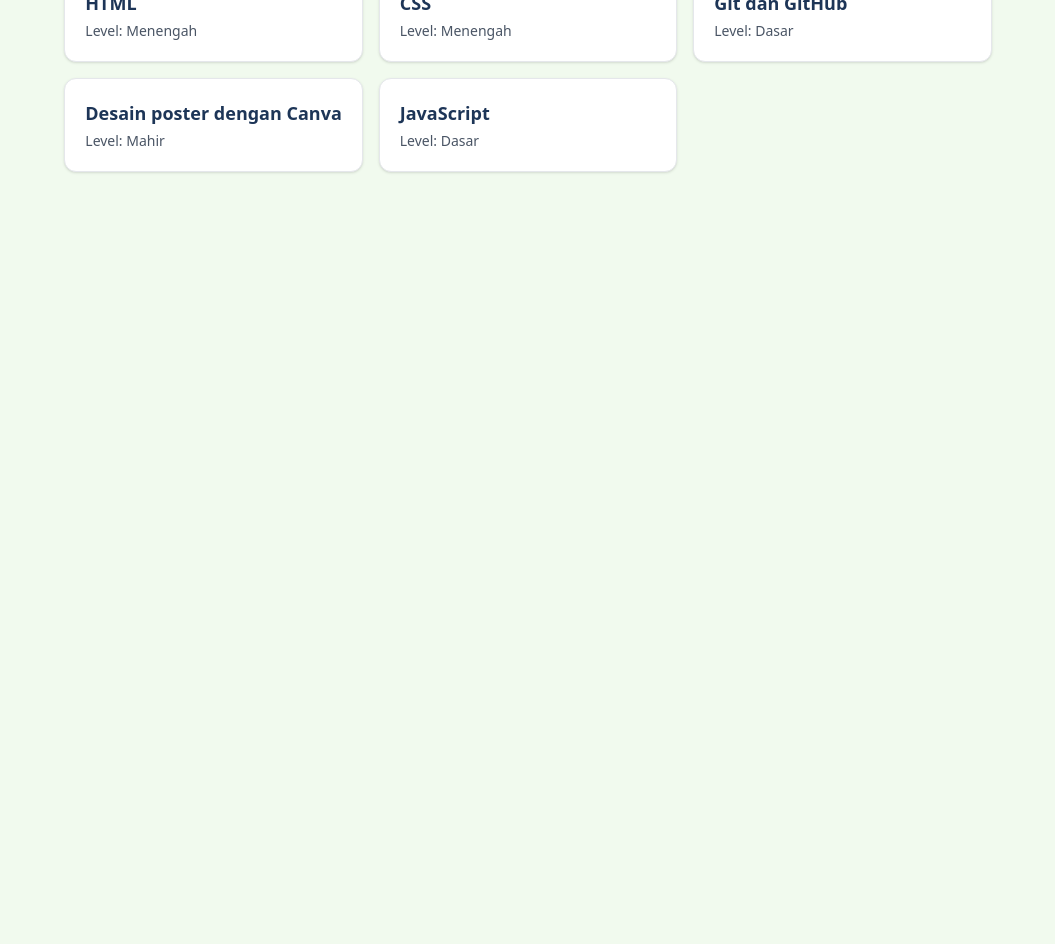
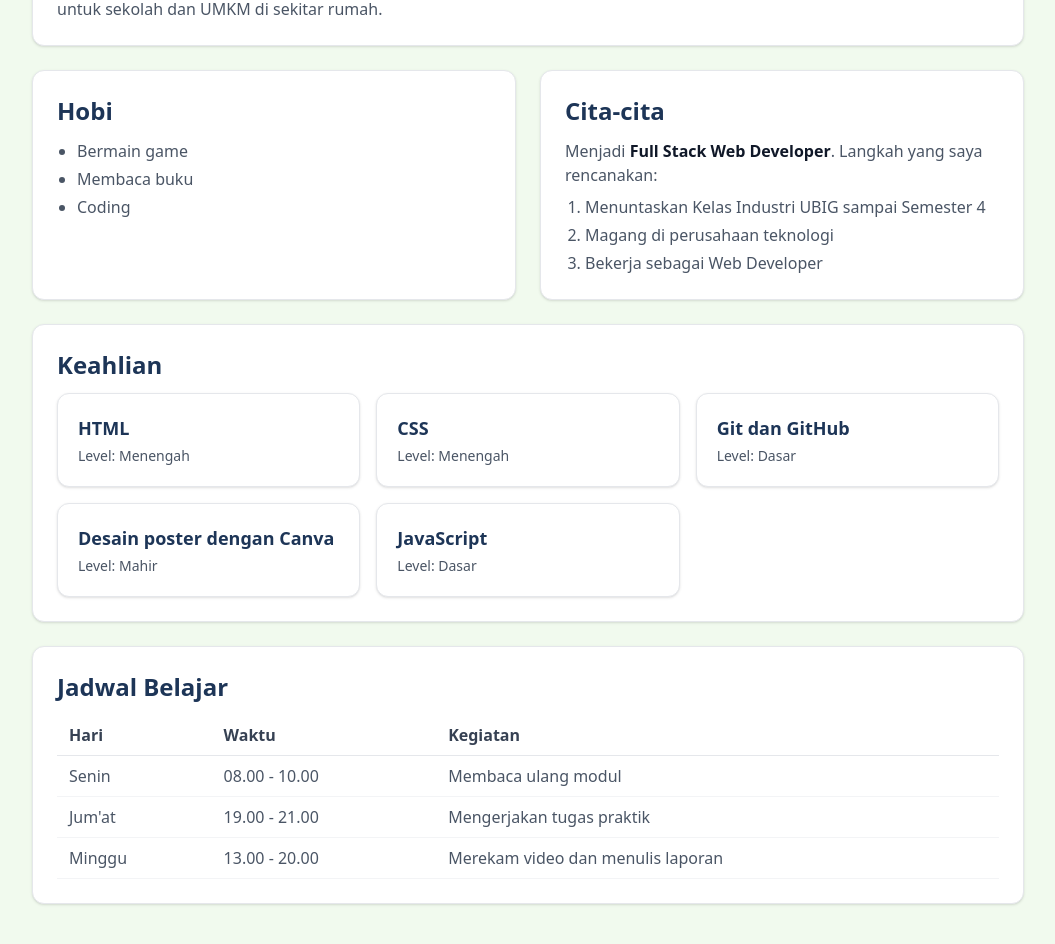
Before and after one commit to AgungCahyo02/portofolio-next, a Next.js app: page / in a window 1280 px wide. Shown: the part 340-1284 px from the top of the page, without its empty margins (112-1167 px from the left). Before the commit the page ends 800 px from the top, so only its background shows below. Built offline with nearby package versions, Linux system fonts and the light colour scheme.

Commit message:
feat: pindahkan isi beranda portofolio ke next.js

```diff
--- a/src/app/globals.css
+++ b/src/app/globals.css
@@ -2,6 +2,6 @@
 
 @theme {
   --color-utama: #1d3557;
-  --color-aksen: #C1121F;
+  --color-aksen: #2E5A44;
   --color-latar: #f1faee;
 }
--- a/src/app/page.js
+++ b/src/app/page.js
@@ -1,5 +1,6 @@
 import Hero from "@/components/Hero";
 import SkillCard from "@/components/SkillCard";
+import Kartu from "@/components/Kartu";
 
 const skills = [
   { nama: "HTML", level: "Menengah" },
@@ -9,16 +10,63 @@ const skills = [
   { nama: "JavaScript", level: "Dasar" },
 ];
 
+const hobi = [
+  "Bermain game",
+  "Membaca buku",
+  "Coding",
+];
+
+const rencana = [
+  "Menuntaskan Kelas Industri UBIG sampai Semester 4",
+  "Magang di perusahaan teknologi",
+  "Bekerja sebagai Web Developer",
+];
+
+const jadwal = [
+  { hari: "Senin", waktu: "08.00 - 10.00", kegiatan: "Membaca ulang modul" },
+  { hari: "Jum'at", waktu: "19.00 - 21.00", kegiatan: "Mengerjakan tugas praktik" },
+  { hari: "Minggu", waktu: "13.00 - 20.00", kegiatan: "Merekam video dan menulis laporan" },
+];
+
 export default function Home() {
   return (
-    <main className="mx-auto max-w-5xl px-4 py-10">
+    <main className="mx-auto max-w-5xl px-4 py-10 space-y-6">
       <Hero
         nama="Agung Cahyo"
         tagline="Siswa SMK calon Junior Web Developer di Kelas Industri UBIG."
       />
 
-      <section className="mt-10">
-        <h2 className="mb-4 text-2xl font-bold text-utama">Keahlian</h2>
+      {/* Tentang Saya */}
+      <Kartu judul="Tentang Saya">
+        <p className="text-gray-600">
+          Saya tinggal di Malang dan senang mencoba hal baru di dunia teknologi. Saya ingin bisa membuat website yang bermanfaat untuk sekolah dan UMKM di sekitar rumah.
+        </p>
+      </Kartu>
+
+      {/* Hobi dan Cita-cita Berdampingan */}
+      <div className="grid gap-6 md:grid-cols-2">
+        <Kartu judul="Hobi">
+          <ul className="list-disc pl-5 space-y-1 text-gray-600">
+            {hobi.map((item, index) => (
+              <li key={index}>{item}</li>
+            ))}
+          </ul>
+        </Kartu>
+
+        <Kartu judul="Cita-cita">
+          <p className="mb-2 text-gray-600">
+            Menjadi <span className="font-semibold text-gray-900">Full Stack Web Developer</span>. Langkah yang saya rencanakan:
+          </p>
+          <ol className="list-decimal pl-5 space-y-1 text-gray-600">
+            {rencana.map((item, index) => (
+              <li key={index}>{item}</li>
+            ))}
+          </ol>
+        </Kartu>
+      </div>
+
+      {/* Keahlian */}
+      <Kartu judul="Keahlian">
         <div className="grid gap-4 md:grid-cols-3">
           {skills.map((skill) => (
             <SkillCard
@@ -28,7 +76,31 @@ export default function Home() {
             />
           ))}
         </div>
-      </section>
+      </Kartu>
+
+      {/* Jadwal Belajar */}
+      <Kartu judul="Jadwal Belajar">
+        <div className="overflow-x-auto">
+          <table className="w-full text-left border-collapse">
+            <thead>
+              <tr className="border-b border-gray-200 text-gray-700">
+                <th className="py-2 px-3 font-semibold">Hari</th>
+                <th className="py-2 px-3 font-semibold">Waktu</th>
+                <th className="py-2 px-3 font-semibold">Kegiatan</th>
+              </tr>
+            </thead>
+            <tbody>
+              {jadwal.map((item, index) => (
+                <tr key={index} className="border-b border-gray-100 text-gray-600">
+                  <td className="py-2 px-3">{item.hari}</td>
+                  <td className="py-2 px-3">{item.waktu}</td>
+                  <td className="py-2 px-3">{item.kegiatan}</td>
+                </tr>
+              ))}
+            </tbody>
+          </table>
+        </div>
+      </Kartu>
     </main>
   );
 }
--- /dev/null
+++ b/src/components/Kartu.jsx
@@ -0,0 +1,8 @@
+export default function Kartu ({ judul, children}) {
+    return (
+        <section className="rounded-xl border border-gray-200 bg-white p-6 shadow-sm">
+            <h2 className="mb-3 text-2xl font-bold text-utama">{judul}</h2>
+            {children}
+        </section>
+    ) ;
+}
```
Lines whose indentation alone changed are shown as unchanged.
